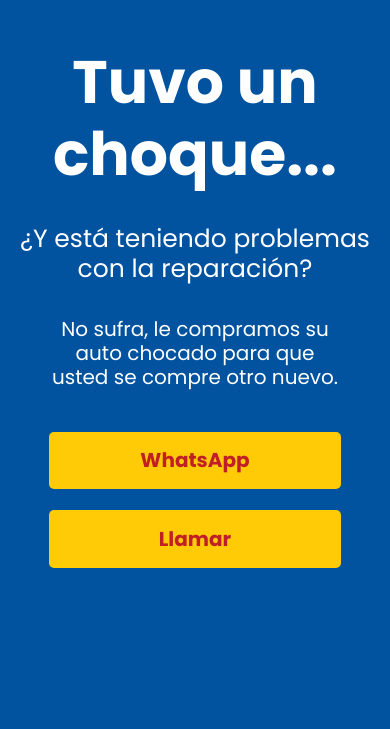
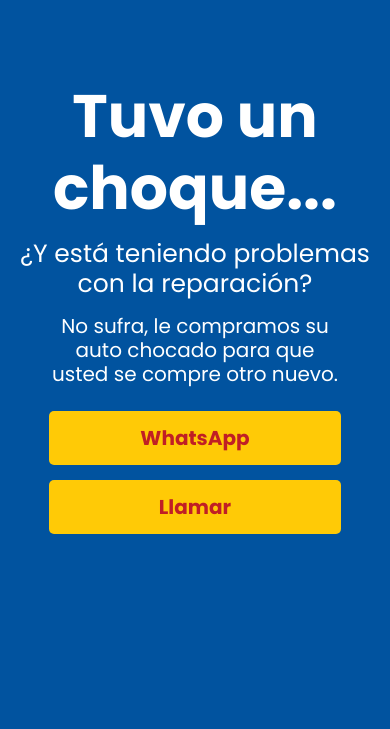
Before and after one commit to lecompramossuauto/web, a plain HTML site: page index.html in a window 390 px wide. Shown: the part 115-844 px from the top of the page. Drawn offline with Linux system fonts and the light colour scheme.

Commit message:
Add files via upload

```diff
--- a/style.css
+++ b/style.css
@@ -27,19 +27,19 @@ h1{
 font-weight:700;
 color:#ffffff;
 font-size:60rem;
-margin:0 0 1vh 0;
+margin:0 0 5px 0;
 text-wrap:balance;
 }
 h2{
 color:#ffffff;
 font-size:40rem;
-margin:0 0 3vh 0;
+margin:0 0 10px 0;
 text-wrap:balance;
 }
 h3{
 color:#ffffff;
 font-size:20rem;
-margin:0 0 5vh 0;
+margin:0 0 25px 0;
 text-wrap:balance;
 }
 .buttons{
@@ -51,7 +51,7 @@ button{
 width:100%;
 border:none;
 outline:none;
-padding:2vh 0;
+padding:15px 0;
 min-width:20vw;
 cursor:pointer;
 font-size:20rem;
@@ -147,12 +147,13 @@ grid-template-columns:none;
 *{
 line-height:1.2;
 }
-h1{
-margin:0 0 4vh 0;
+h1,
+h2{
+margin:0 0 15px 0;
 }
 h2{
 font-size:25rem;
-margin:0 0 4vh 0;
+margin:0 0 15px 0;
 }
 .buttons{
 flex-direction:column;
@@ -161,7 +162,7 @@ button{
 min-width:75vw;
 }
 .whatsapp{
-margin:0 0 2.5vh 0;
+margin:0 0 15px 0;
 }
 .call{
 margin:0;
```
